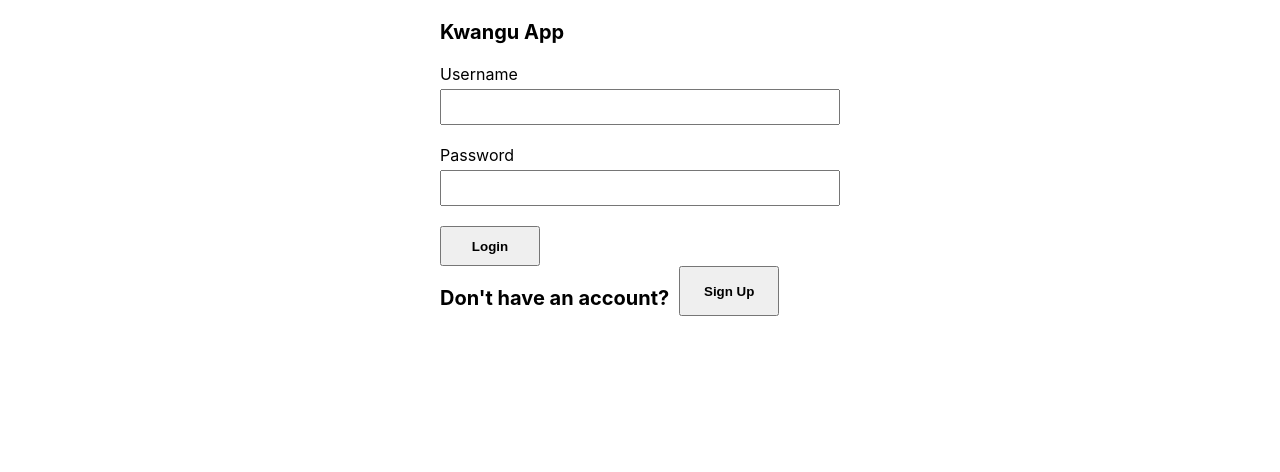
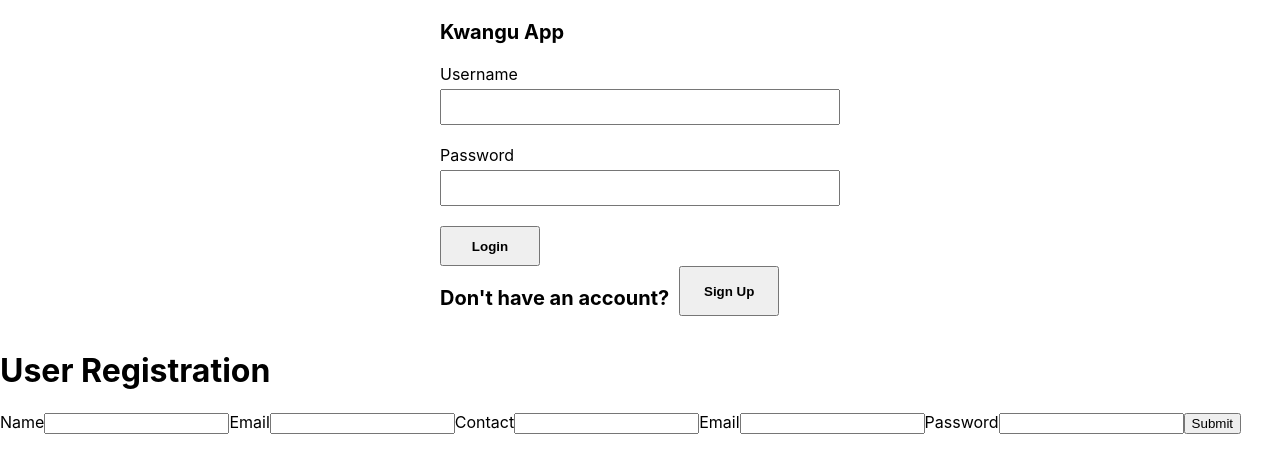
Before and after one commit to evansochieng/kwangu-app, a React (Create React App) app in the folder client/: page / in a window 1280 px wide. Shown: the top 472 px of the page. Built offline with nearby package versions, Linux system fonts and the light colour scheme.

Commit message:
register

```diff
--- a/client/src/components/App.js
+++ b/client/src/components/App.js
@@ -1,12 +1,14 @@
 import Login from "./Login";
+import  Register  from "./Register";
 
 function App() {
 
-  return (
+    return  (
     <div>
-      <Login />
+     <Login/>
+     <Register/>
+
     </div>
-  );
-}
-
-export default App;
+    )
+    };
+ export default App;
--- /dev/null
+++ b/client/src/components/Register.js
@@ -0,0 +1,123 @@
+import { useState } from 'react';
+
+ function Register() {
+
+// States for registration
+const [name, setName] = useState('');
+const [email, setEmail] = useState('');
+const [contact, setContact] = useState('');
+const [gender, setGender] = useState('');
+const [password, setPassword] = useState('');
+
+// States for checking the errors
+const [submitted, setSubmitted] = useState(false);
+const [error, setError] = useState(false);
+
+// Handling the name change
+const handleName = (e) => {
+	setName(e.target.value);
+	setSubmitted(false);
+};
+
+// Handling the email change
+const handleEmail = (e) => {
+	setEmail(e.target.value);
+	setSubmitted(false);
+};
+
+//handling the contact change
+const handleContact = (e) => {
+	setContact(e.target.value);
+	setSubmitted(false);
+};
+// handling the contact change
+const handleGender= (e) => {
+	setGender(e.target.value);
+	setSubmitted(false);
+};
+// Handling the password change
+const handlePassword = (e) => {
+	setPassword(e.target.value);
+	setSubmitted(false);
+};
+
+// Handling the form submission
+const handleSubmit = (e) => {
+	e.preventDefault();
+	if (name === '' || email === '' ||contact=== ''|| gender===''|| password === '') {
+	setError(true);
+	} else {
+	setSubmitted(true);
+	setError(false);
+	}
+};
+
+// Showing success message
+const successMessage = () => {
+	return (
+	<div
+		className="success"
+		style={{
+		display: submitted ? '' : 'none',
+		}}>
+		<h1>User {name} successfully registered!!</h1>
+	</div>
+	);
+};
+
+// Showing error message if error is true
+const errorMessage = () => {
+	return (
+	<div
+		className="error"
+		style={{
+		display: error ? '' : 'none',
+		}}>
+		<h1>Please enter all the fields</h1>
+	</div>
+	);
+};
+
+return (
+	<div className="form">
+	<div>
+		<h1>User Registration</h1>
+	</div>
+
+	{/* Calling to the methods */}
+	<div className="messages">
+		{errorMessage()}
+		{successMessage()}
+	</div>
+
+	<form>
+		{/* Labels and inputs for form data */}
+		<label className="label">Name</label>
+		<input onChange={handleName} className="input"
+		value={name} type="text" />
+
+		<label className="label">Email</label>
+		<input onChange={handleEmail} className="input"
+		value={email} type="email" />
+
+       <label className="label">Contact</label>
+		<input onChange={handleContact} className="input"
+		value={contact} type="contact" />
+
+       <label className="label">Email</label>
+		<input onChange={handleGender} className="input"
+		value={gender} type="gender" />
+
+
+		<label className="label">Password</label>
+		<input onChange={handlePassword} className="input"
+		value={password} type="password" />
+
+		<button onClick={handleSubmit} className="btn" type="submit">
+		Submit
+		</button>
+	</form>
+	</div>
+);
+}
+export default Register;
```
Also changed, not shown: client/src/App.css (deleted, +0 -38 lines), 1 other file (tests, documents, lock files or other folders).
